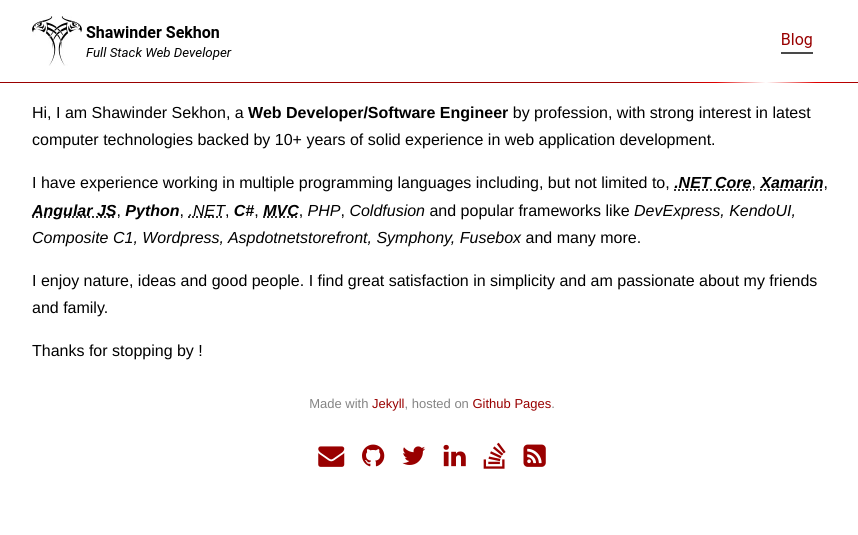
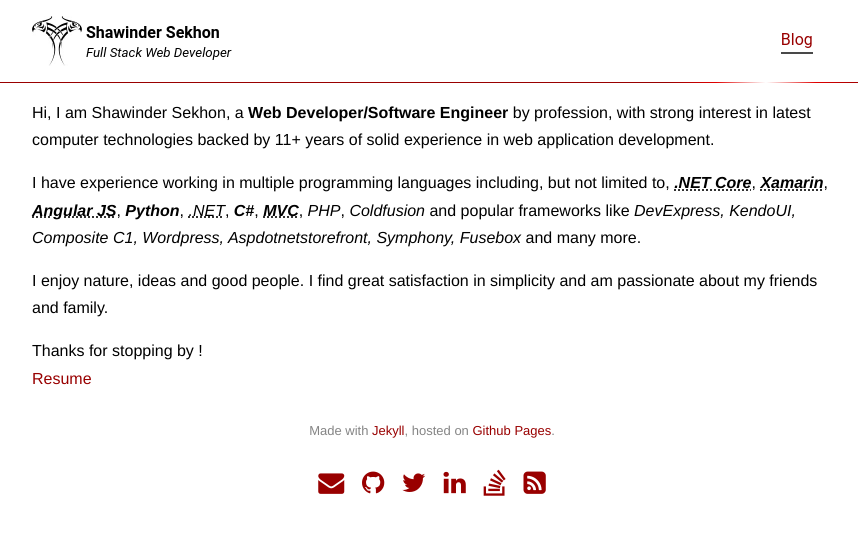
Before and after one commit to shawinder/shawinder.github.io, a Jekyll site: the page built from index.html, in a window 1280 px wide. Shown: the top 535 px of the page, without its empty margins (208-1066 px from the left). Built offline with Jekyll 4.4.1, drawn with Linux system fonts in a browser that asks for light colours; nearby versions of some CDN libraries.

Commit message:
Update index.html

```diff
--- a/index.html
+++ b/index.html
@@ -6,7 +6,7 @@
 <section class="about-me inner" itemscope="" itemtype="http://data-vocabulary.org/Person">
   <a itemprop="url" href="/"></a>
   <p>
-    Hi, I am <span itemprop="name">Shawinder Sekhon</span>, a <strong itemprop="title">Web Developer/Software Engineer</strong> by profession, with strong interest in latest computer technologies backed by 10+ years of solid experience in web application development.
+    Hi, I am <span itemprop="name">Shawinder Sekhon</span>, a <strong itemprop="title">Web Developer/Software Engineer</strong> by profession, with strong interest in latest computer technologies backed by 11+ years of solid experience in web application development.
   </p>
   <p>
     I have experience working in multiple programming languages including, but not limited to, <strong><i><abbr title="Microsoft ASP.NET Core">.NET Core</abbr></i></strong>, <strong><i><abbr title="Microsoft Xamarin">Xamarin</abbr></i></strong>, <strong><i><abbr title="Angular JS">Angular JS</abbr></i></strong>, <strong><i>Python</i></strong>, <i><abbr title="Microsoft ASP.NET">.NET</abbr></i>, <strong><i>C#</i></strong>, <strong><i><abbr title="Model View Controller">MVC</abbr></i></strong>, <i>PHP</i>, <i>Coldfusion</i> and popular frameworks like <i>DevExpress, KendoUI, Composite C1, Wordpress, Aspdotnetstorefront, Symphony, Fusebox</i> and many more.
```
Also changed, not shown: other parts of index.html (+1 -1 lines).
